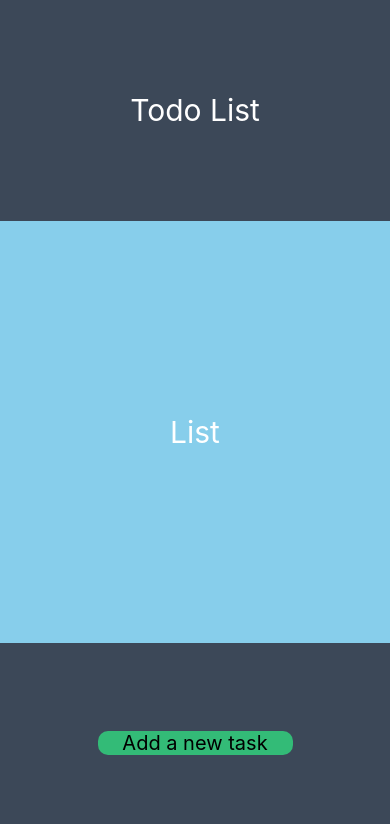
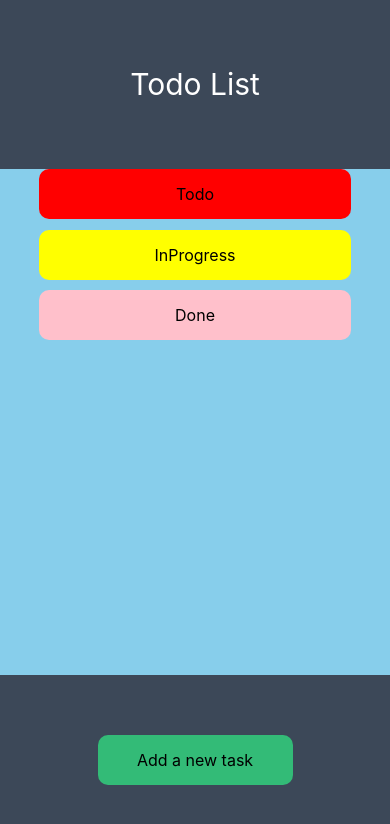
Before and after one commit to psy-g/paywork-todo-rn, a React Native app: screen / in a window 390 px wide. Shown: the top 824 px of the page. Built offline with nearby package versions, Linux system fonts and the light colour scheme.

Commit message:
Feat : 진행 상황에 따라 뷰 변경(#5) - Todo, InProgress, Done 클릭에 따라 뷰 사이즈 변경

```diff
--- a/src/App.tsx
+++ b/src/App.tsx
@@ -1,6 +1,6 @@
 import React from 'react';
 
-import TodoContainer from './todo/TodoContainer';
+import TodoContainer from './components/todo/TodoContainer';
 
 const App: React.FC = () => {
   return <TodoContainer />;
--- /dev/null
+++ b/src/components/common/Button.tsx
@@ -0,0 +1,31 @@
+import React from 'react';
+import styled from 'styled-components/native';
+
+interface StyledButtonProps {
+  onPress?: any;
+  bgColor?: any;
+  title?: any;
+  btnWidth?: any;
+}
+
+const Button: React.FC<StyledButtonProps> = ({ onPress, bgColor, title, btnWidth }) => {
+  return (
+    <ButtonContainer onPress={onPress} bgColor={bgColor} btnWidth={btnWidth}>
+      <ButtonText>{title}</ButtonText>
+    </ButtonContainer>
+  );
+};
+
+export default Button;
+
+const ButtonContainer = styled.TouchableOpacity<StyledButtonProps>`
+  padding: 15px;
+  border-radius: 10px;
+  width: ${(props) => props.btnWidth};
+  background-color: ${(props) => props.bgColor};
+`;
+
+const ButtonText = styled.Text`
+  font-size: 16px;
+  text-align: center;
+`;
--- a/src/todo/template/create/TodoCreate.tsx
+++ b/src/components/todo/template/create/TodoCreate.tsx
@@ -1,12 +1,12 @@
 import React from 'react';
 import styled from 'styled-components/native';
+
+import Button from '../../../common/Button';
 
 const TodoCreate = () => {
   return (
     <CreateBlock>
-      <CreateBtn>
-        <BtnText>Add a new task</BtnText>
-      </CreateBtn>
+      <Button title="Add a new task" bgColor="#33bb77" btnWidth="50%" />
     </CreateBlock>
   );
 };
@@ -19,14 +19,3 @@ const CreateBlock = styled.View`
   align-items: center;
   background-color: #3c4858;
 `;
-
-const CreateBtn = styled.TouchableOpacity`
-  background: #33bb77;
-  width: 50%;
-  border-radius: 10px;
-`;
-
-const BtnText = styled.Text`
-  text-align: center;
-  font-size: 20px;
-`;
--- a/src/todo/template/head/TodoHead.tsx
+++ b/src/components/todo/template/head/TodoHead.tsx
@@ -12,11 +12,9 @@ const TodoHead: React.FC = () => {
 export default TodoHead;
 
 const HeadBlock = styled.View`
-  flex: 1;
+  flex: 2;
   justify-content: center;
   align-items: center;
-  padding-top: 60px;
-  padding-bottom: 60px;
   background-color: #3c4858;
 `;
 
--- /dev/null
+++ b/src/components/todo/template/list/TodoList.tsx
@@ -0,0 +1,82 @@
+import React, { useState } from 'react';
+import { Alert } from 'react-native';
+import styled from 'styled-components/native';
+
+import Button from '../../../common/Button';
+
+const TodoList: React.FC = () => {
+  const [btnSelect, setBtnSelect] = useState({
+    todo: false,
+    progress: false,
+    done: false,
+  });
+
+  const showAlert = (): void => {
+    Alert.alert('Alert Title', 'My Alert Msg', [
+      {
+        text: '취소',
+        onPress: () => Alert.alert('취소 선택'),
+        style: 'cancel',
+      },
+    ]);
+  };
+
+  const btnClick = (target: string): void => {
+    switch (target) {
+      case 'todo':
+        setBtnSelect({ progress: false, done: false, todo: !btnSelect.todo ? true : false });
+        return;
+      case 'progress':
+        setBtnSelect({ todo: false, done: false, progress: !btnSelect.progress ? true : false });
+        return;
+      case 'done':
+        setBtnSelect({ todo: false, progress: false, done: !btnSelect.done ? true : false });
+        return;
+    }
+  };
+
+  return (
+    <ListBlock>
+      <TodoStatus btnSelect={btnSelect.todo}>
+        <Button onPress={() => btnClick('todo')} title="Todo" bgColor="red" btnWidth="80%" />
+      </TodoStatus>
+      <InProgressStatus btnSelect={btnSelect.progress}>
+        <Button
+          onPress={() => btnClick('progress')}
+          title="InProgress"
+          bgColor="yellow"
+          btnWidth="80%"
+        />
+      </InProgressStatus>
+      <DoneStatus btnSelect={btnSelect.todo}>
+        <Button onPress={() => btnClick('done')} title="Done" bgColor="pink" btnWidth="80%" />
+      </DoneStatus>
+    </ListBlock>
+  );
+};
+
+export default TodoList;
+
+const ListBlock = styled.View`
+  flex: 6;
+  background-color: skyblue;
+`;
+
+const TodoStatus = styled.View<{ btnSelect: boolean }>`
+  /* flex: 6; */
+  /* flex: ${(props) => (props.btnSelect ? 6 : 0.15)}; */
+  align-items: center;
+  height: ${(props) => (props.btnSelect ? '76%' : '12%')};
+`;
+
+const InProgressStatus = styled.View<{ btnSelect: boolean }>`
+  /* flex: 3; */
+  align-items: center;
+  height: ${(props) => (props.btnSelect ? '76%' : '12%')};
+`;
+
+const DoneStatus = styled.View<{ btnSelect: boolean }>`
+  /* flex: 3; */
+  align-items: center;
+  height: ${(props) => (props.btnSelect ? '76%' : '12%')};
+`;
--- a/src/todo/template/list/TodoList.tsx
+++ /dev/null
@@ -1,26 +0,0 @@
-import React from 'react';
-import styled from 'styled-components/native';
-
-const TodoList: React.FC = () => {
-  return (
-    <ListBlock>
-      <TodoText>List</TodoText>
-    </ListBlock>
-  );
-};
-
-export default TodoList;
-
-const ListBlock = styled.View`
-  flex: 3;
-  justify-content: center;
-  align-items: center;
-  padding-top: 60px;
-  padding-bottom: 60px;
-  background-color: skyblue;
-`;
-
-const TodoText = styled.Text`
-  font-size: 30px;
-  color: #ffffff;
-`;
```
Also changed, not shown: src/components/common/Modal.tsx (added, +7 -0 lines), src/components/todo/TodoContainer.tsx (renamed from src/todo/TodoContainer.tsx).
